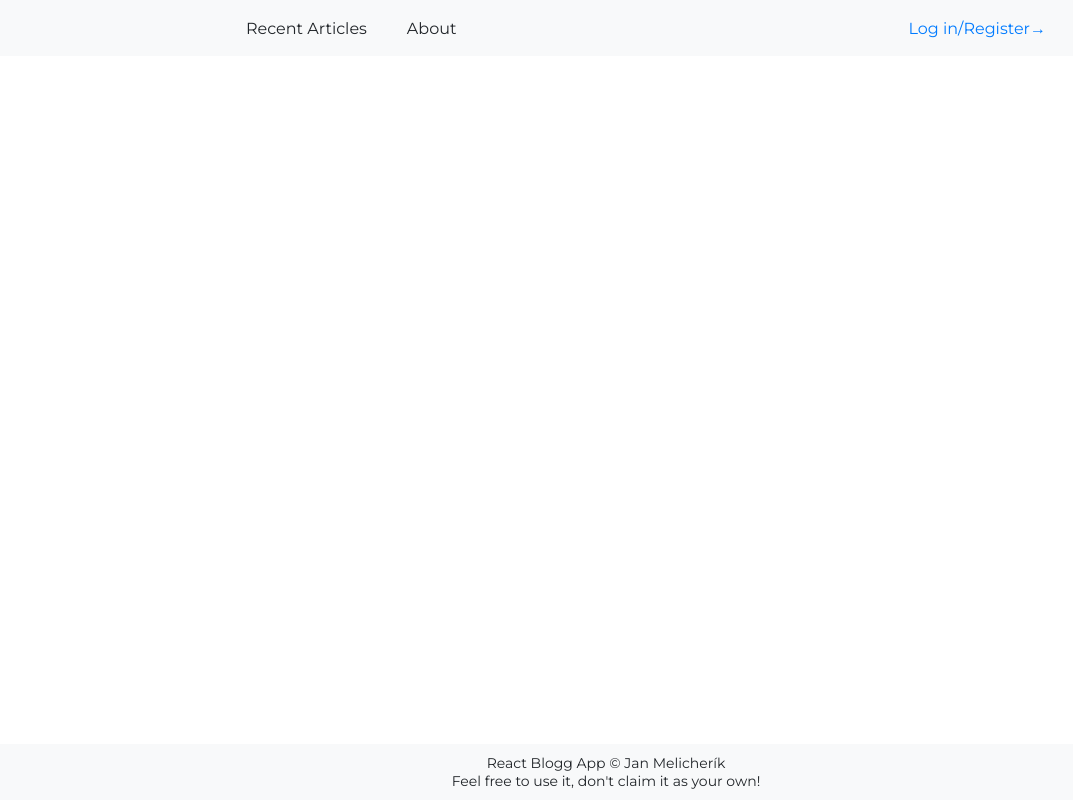
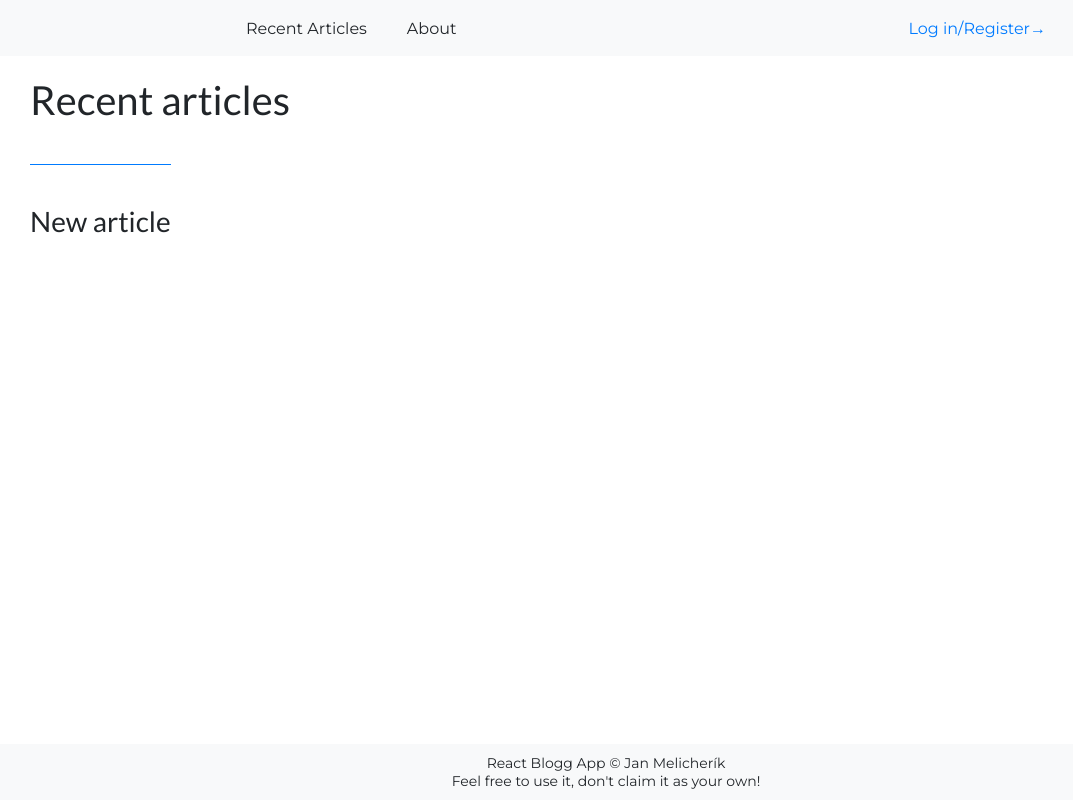
Before and after one commit to smil3cz/react-blog-app, a React (Create React App) app: page /articles in a window 1280 px wide. Shown: the whole page, without its empty margins (34-1107 px from the left). Built offline with nearby package versions, Linux system fonts and the light colour scheme; some icons are missing.

Commit message:
fixed error catching in login handler, displaying warning message in user form

```diff
--- a/src/api/apiHelper.js
+++ b/src/api/apiHelper.js
@@ -1,4 +1,5 @@
 const registerUser = async (userName, userPassword) => {
+  try {
     const API_LINK = "https://fullstack.exercise.applifting.cz/tenants";
     const userCredentials = {
       Name: userName,
@@ -13,11 +14,19 @@ const registerUser = async (userName, userPassword) => {
       },
     });
 
+    if (!response.ok) {
+      throw new Error(`An error has occured: CODE ${response.statusText}`);
+    }
+
     const processedData = await response.json();
     return processedData;
+  } catch (error) {
+    console.log(error.message);
+  }
 };
 
 const loginUser = async (userName, userPassword, apiKey) => {
+  try {
     const API_LINK = "https://fullstack.exercise.applifting.cz/login";
     const userCredentials = {
       Username: userName,
@@ -33,8 +42,15 @@ const loginUser = async (userName, userPassword, apiKey) => {
       },
     });
 
+    if (!response.ok) {
+      throw new Error(`An error has occured: CODE ${response.statusText}`);
+    }
+
     const processedData = await response.json();
     return processedData;
+  } catch (error) {
+    console.log(error.message);
+  }
 };
 
 module.exports = {
--- a/src/components/App.js
+++ b/src/components/App.js
@@ -5,6 +5,7 @@ import Footer from "./Footer/Footer";
 import UserForm from "./UserForm/UserForm";
 import AboutPage from "./AboutPage/AboutPage";
 import HomePage from "./HomePage/HomePage";
+import DisplayArticles from "./DisplayArticles/DisplayArticles";
 import { registerUser, loginUser } from "../api/apiHelper";
 import "./styles.scss";
 import "./Header/styles.scss";
@@ -17,6 +18,7 @@ import "./RegisterForm/styles.scss";
 import "./AdminHome/styles.scss";
 import "./HomePage/styles.scss";
 import "./AboutPage/styles.scss";
+import "./DisplayArticles/styles.scss";
 
 class App extends React.Component {
   constructor(props) {
@@ -24,6 +26,7 @@ class App extends React.Component {
     this.state = {
       userRegistration: null,
       userLogin: null,
+      incorrectCredentials: false,
       userLogged: false,
       isFormOpen: false,
     };
@@ -37,6 +40,9 @@ class App extends React.Component {
   };
 
   handleUserLogin = async ({ userName, userPassword }) => {
+    if (!this.state.userRegistration) {
+      return this.setState({ incorrectCredentials: true });
+    }
     const respond = await loginUser(
       userName,
       userPassword,
@@ -44,6 +50,9 @@ class App extends React.Component {
         ? this.state.userLogin.apiKey
         : this.state.userRegistration.apiKey
     );
+    if (!respond) {
+      this.setState({ incorrectCredentials: true });
+    }
     const userLoginData = {
       userName,
       userPassword,
@@ -58,6 +67,7 @@ class App extends React.Component {
     this.setState({
       userLogin: userLoginData,
       userRegistration: null,
+      incorrectCredentials: false,
       userLogged: true,
       isFormOpen: false,
     });
@@ -80,9 +90,13 @@ class App extends React.Component {
               <Route path="/" exact>
                 <HomePage userLogged={this.state.userLogged} />
               </Route>
+              <Route path="/articles" exact>
+                <DisplayArticles />
+              </Route>
               <Route path="/about" component={AboutPage} />
             </Switch>
             <UserForm
+              incorrectCredentials={this.state.incorrectCredentials}
               isFormOpen={this.state.isFormOpen}
               handleUserRegistration={this.handleUserRegistration}
               handleUserLogin={this.handleUserLogin}
--- /dev/null
+++ b/src/components/DisplayArticles/DisplayArticles.jsx
@@ -0,0 +1,16 @@
+const DisplayArticles = () => {
+  return (
+    <section className="articles">
+      <header className="articles__header">
+        <h1>Recent articles</h1>
+      </header>
+      <div className="articles__list">
+        <article>
+          <h3>New article</h3>
+        </article>
+      </div>
+    </section>
+  );
+};
+
+export default DisplayArticles;
--- /dev/null
+++ b/src/components/DisplayArticles/styles.scss
@@ -0,0 +1,14 @@
+@import "../../styles/abstracts/variables";
+
+.articles {
+  width: 100%;
+  display: flex;
+  flex-direction: column;
+  align-items: flex-start;
+
+  &__list {
+    margin-top: 4rem;
+    border-top: $border-btn-primary;
+    padding-top: 4rem;
+  }
+}
--- a/src/components/Header/Header.jsx
+++ b/src/components/Header/Header.jsx
@@ -16,7 +16,7 @@ const Header = ({ userData, displayForm }) => {
                 <HeaderLogo />
               </li>
             </Link>
-            <Link className="header__link-item header__link">
+            <Link className="header__link-item header__link" to="/articles">
               <li>Recent Articles</li>
             </Link>
             <Link className="header__link-item header__link" to="/about">
--- a/src/components/UserForm/UserForm.jsx
+++ b/src/components/UserForm/UserForm.jsx
@@ -4,7 +4,11 @@ import RegisterForm from "../RegisterForm/RegisterForm";
 class UserForm extends React.Component {
   constructor(props) {
     super(props);
-    this.state = { formType: "login", formActive: this.props.isFormOpen };
+    this.state = {
+      formType: "login",
+      formActive: this.props.isFormOpen,
+      formWarning: false,
+    };
   }
 
   changeFormType = () => {
@@ -20,7 +24,7 @@ class UserForm extends React.Component {
     registerType.addEventListener("click", () => {
       loginType.classList.remove("form__active");
       registerType.classList.add("form__active");
-      this.setState({ formType: "register" });
+      this.setState({ formType: "register", formWarning: false });
     });
   };
 
@@ -32,6 +36,9 @@ class UserForm extends React.Component {
     if (prevProps.isFormOpen !== this.props.isFormOpen) {
       this.setState({ formActive: this.props.isFormOpen });
       this.displayFormModal();
+    }
+    if (prevProps.incorrectCredentials !== this.props.incorrectCredentials) {
+      this.setState({ formWarning: this.props.incorrectCredentials });
     }
     this.changeFormType();
   }
@@ -54,6 +61,9 @@ class UserForm extends React.Component {
             handleUserRegistration={this.props.handleUserRegistration}
           />
         )}
+        <div className="form__warning">
+          {this.state.formWarning && "Wrong username or password!"}
+        </div>
       </div>
     );
   }
--- a/src/components/UserForm/styles.scss
+++ b/src/components/UserForm/styles.scss
@@ -20,6 +20,7 @@
   &__type {
     height: 5rem;
     display: flex;
+    cursor: pointer;
 
     a {
       cursor: pointer;
@@ -65,6 +66,13 @@
     }
   }
 
+  &__warning {
+    text-align: center;
+    padding-top: 1rem;
+    font-size: 1.4rem;
+    color: $link-alert;
+  }
+
   &__container {
     width: 80%;
     margin: 0 auto;
--- a/src/styles/abstracts/_variables.scss
+++ b/src/styles/abstracts/_variables.scss
@@ -5,6 +5,7 @@ $font-regular: "Montserrat", sans-serif;
 $text-primary: #212529;
 $text-secondary: #6c757d;
 $text-white: #fff;
+$text-success: rgb(68, 155, 72);
 
 //LINK COLORS
 $link-primary: #2b7efb;
```
Lines whose indentation alone changed are shown as unchanged.
